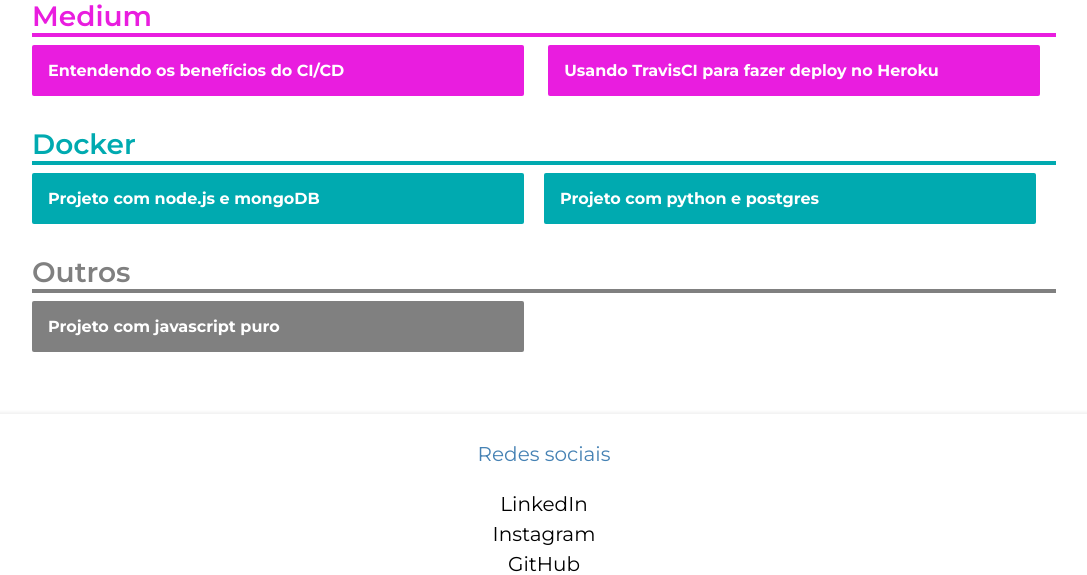
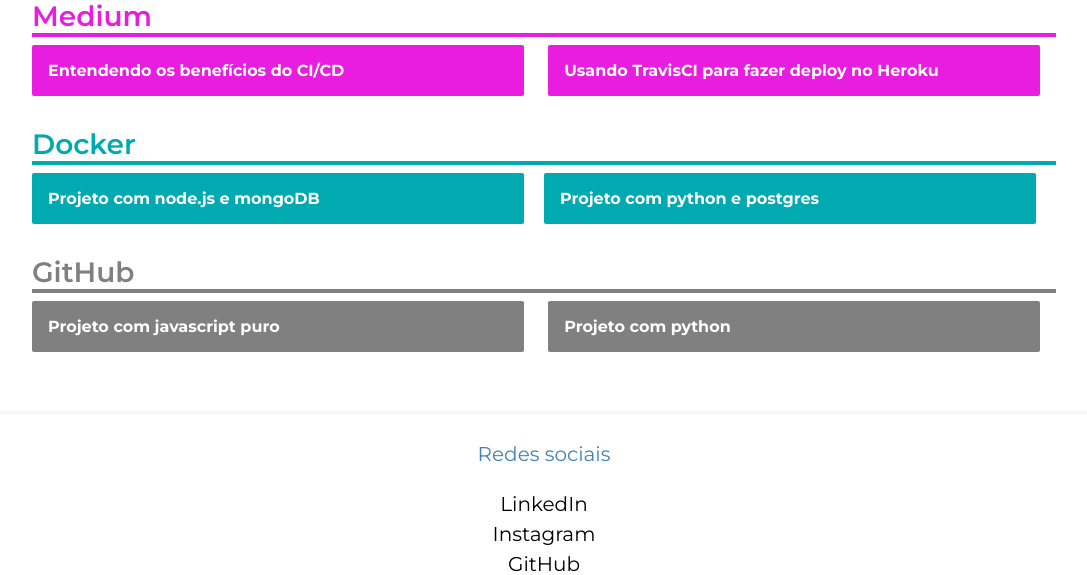
Before and after one commit to ailsons-dev/html-site-trevis-ci, a Flask app: page / in a window 1280 px wide. Shown: the part 722-1297 px from the top of the page, without its empty margins (96-1183 px from the left). Run offline with Flask 2, Linux system fonts and the light colour scheme.

Commit message:
Incluindo mais um projeto

```diff
--- a/templates/index.html
+++ b/templates/index.html
@@ -64,9 +64,12 @@
 			</div>
 
 			<div class="other-path path">
-				<h1>Outros</h1>
+				<h1>GitHub</h1>
 				<a href="https://github.com/NanathRegina/rocketseat-javascript" target="_blank" class="other project">
 					<h2>Projeto com javascript puro</h2>
+				</a>
+				<a href="https://github.com/NanathRegina/html-site-python" target="_blank" class="other project">
+					<h2>Projeto com python</h2>
 				</a>
 			</div>
 
```
